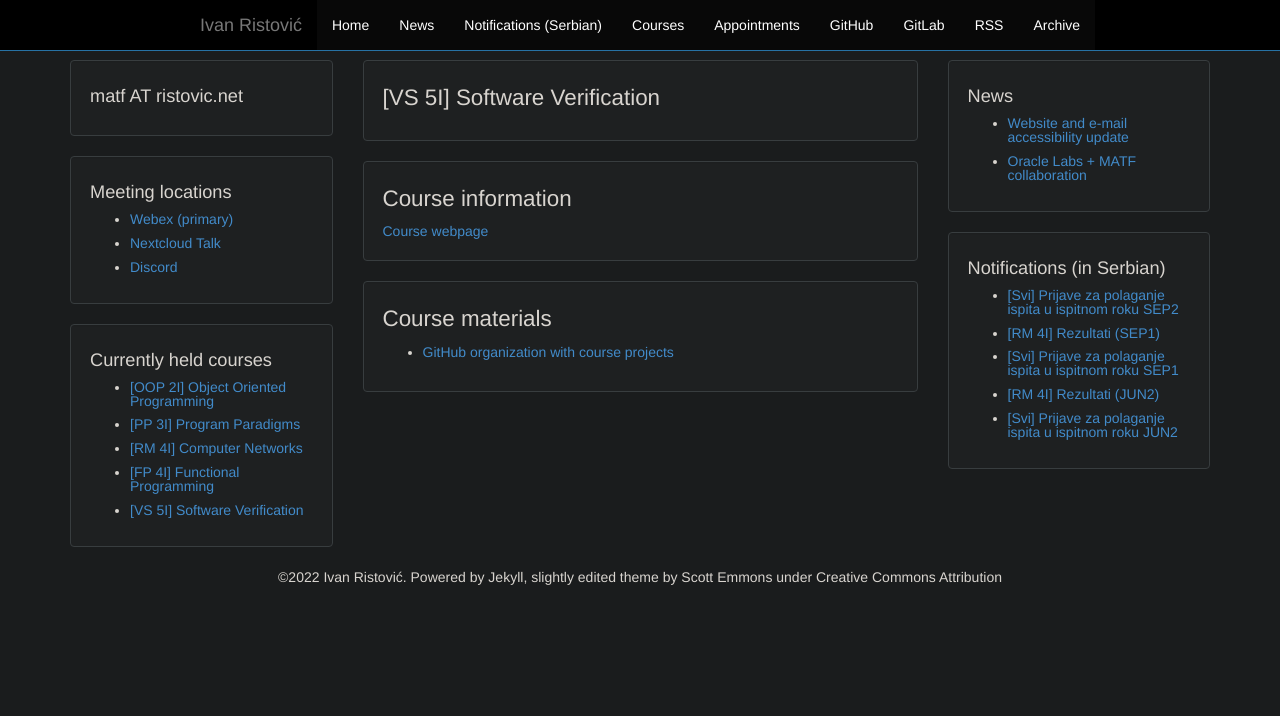
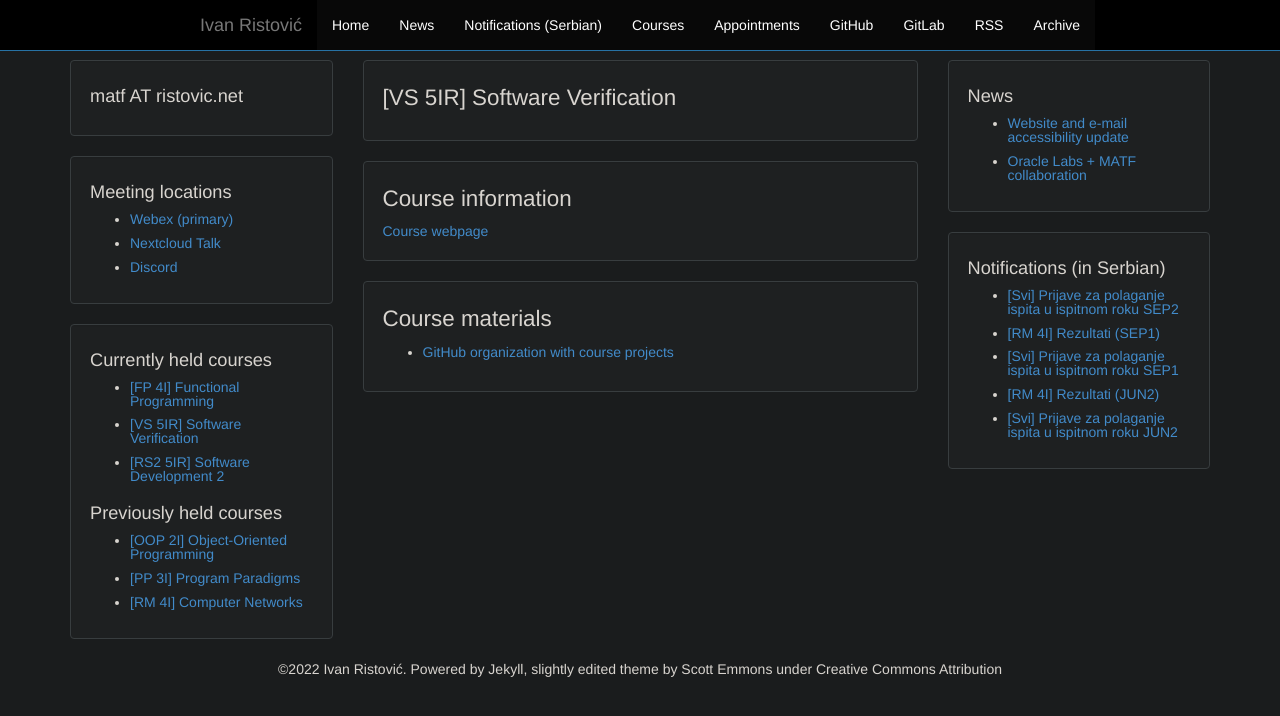
Before and after one commit to ivan-ristovic/ivan-ristovic.github.io, a Jekyll site: the page built from courses/vs/index.html, in a window 1280 px wide. Shown: the top 716 px of the page. Built offline with Jekyll 4.4.1, drawn with Linux system fonts in a browser that asks for light colours.

Commit message:
2022/2023 courses update

```diff
--- a/_includes/courses-list.html
+++ b/_includes/courses-list.html
@@ -1,14 +1,14 @@
 <h1>Currently held courses</h1>
 <ul>
-  <li><a href="{{ site.baseurl }}/courses/oop">[OOP 2I] Object Oriented Programming</a></li>
+  <li><a href="{{ site.baseurl }}/courses/fp">[FP 4I] Functional Programming</a></li>
+  <li><a href="{{ site.baseurl }}/courses/vs">[VS 5IR] Software Verification</a></li>
+  <li><a href="{{ site.baseurl }}/courses/rs2">[RS2 5IR] Software Development 2</a></li>
+</ul>
+
+
+<h1>Previously held courses</h1>
+<ul>
+  <li><a href="{{ site.baseurl }}/courses/oop">[OOP 2I] Object-Oriented Programming</a></li>
   <li><a href="{{ site.baseurl }}/courses/pp">[PP 3I] Program Paradigms</a></li>
   <li><a href="{{ site.baseurl }}/courses/rm">[RM 4I] Computer Networks</a></li>
-  <li><a href="{{ site.baseurl }}/courses/fp">[FP 4I] Functional Programming</a></li>
-  <li><a href="{{ site.baseurl }}/courses/vs">[VS 5I] Software Verification</a></li>
 </ul>
-
-<!--
-<h1>Previously held courses</h1>
-<ul>
-</ul>
--->
--- a/courses/oop/index.html
+++ b/courses/oop/index.html
@@ -3,7 +3,7 @@ layout: default
 ---
 
 <div class="well">
-    <h1>[OOP 2I] Object Oriented Programming</h1>
+    <h1>[OOP 2I] Object-Oriented Programming</h1>
 </div>
 
 <div class="well">
--- a/courses/vs/index.html
+++ b/courses/vs/index.html
@@ -3,7 +3,7 @@ layout: default
 ---
 
 <div class="well">
-    <h1>[VS 5I] Software Verification</h1>
+    <h1>[VS 5IR] Software Verification</h1>
 </div>
 
 <div class="well">
```
Also changed, not shown: courses/rs2/index.html (added, +21 -0 lines).
